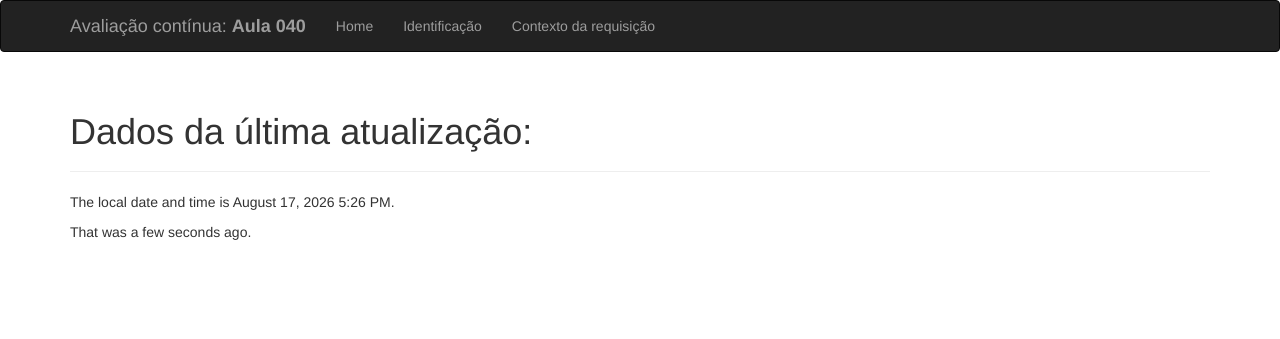
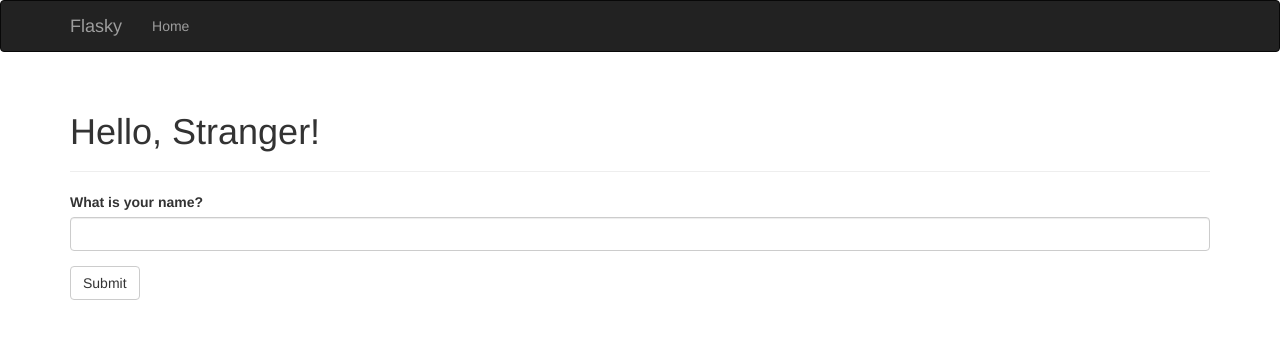
Before and after one commit to PTBDSWS-PT3037061/flasky, a Flask app: page / in a window 1280 px wide. Shown: the top 339 px of the page. Run offline with Flask 3, Linux system fonts and the light colour scheme; some libraries are stand-ins or nearby versions.

Commit message:
Adiciona formulário com Flask-WTF e arquivos de template

```diff
--- a/hello.py
+++ b/hello.py
@@ -1,42 +1,24 @@
-from flask import Flask, render_template, request, make_response, redirect, abort
+from flask import Flask, render_template, session, redirect, url_for, flash
 from flask_bootstrap import Bootstrap
-from flask_moment import Moment
-from datetime import datetime
+from flask_wtf import FlaskForm
+from wtforms import StringField, SubmitField
+from wtforms.validators import DataRequired
 
 app = Flask(__name__)
+app.config['SECRET_KEY'] = 'uma_chave_secreta_muito_segura_aqui'
 bootstrap = Bootstrap(app)
-moment = Moment(app)
 
-@app.route('/')
-@app.route('/home')
+class NameForm(FlaskForm):
+    name = StringField('What is your name?', validators=[DataRequired()])
+    submit = SubmitField('Submit')
+
+@app.route('/', methods=['GET', 'POST'])
 def index():
-    return render_template('index.html', current_time=datetime.utcnow())
-
-@app.route('/user/<nome>/<prontuario>/<instituicao>')
-def user(nome, prontuario, instituicao):
-    return render_template('user.html', nome=nome, prontuario=prontuario, instituicao=instituicao)
-
-@app.route('/contextorequisicao')
-def contextorequisicao():
-    navegador = request.headers.get('User-Agent')
-    ip = request.remote_addr
-    host = request.host
-    return render_template('contexto.html', nome="Renan Gomes Mota", navegador=navegador, ip=ip, host=host)
-
-@app.route('/codigostatusdiferente')
-def codigostatusdiferente():
-    return 'Bad request', 400
-
-@app.route('/objetoresposta')
-def objetoresposta():
-    response = make_response('<h1>Este documento carrega um cookie!</h1>')
-    response.set_cookie('meu_cookie', 'valor_teste')
-    return response
-
-@app.route('/redirecionamento')
-def redirecionamento():
-    return redirect('https://www.ifsp.edu.br/')
-
-@app.route('/abortar')
-def abortar():
-    abort(404)
+    form = NameForm()
+    if form.validate_on_submit():
+        old_name = session.get('name')
+        if old_name is not None and old_name != form.name.data:
+            flash('Looks like you have changed your name!')
+        session['name'] = form.name.data
+        return redirect(url_for('index'))
+    return render_template('index.html', form=form, name=session.get('name'))
--- a/templates/base.html
+++ b/templates/base.html
@@ -1,25 +1,31 @@
 {% extends "bootstrap/base.html" %}
 
-{% block title %}Avaliação Contínua{% endblock %}
+{% block title %}Flasky{% endblock %}
 
 {% block navbar %}
 <div class="navbar navbar-inverse" role="navigation">
     <div class="container">
         <div class="navbar-header">
-            <a class="navbar-brand" href="/">Avaliação contínua: <b>Aula 040</b></a>
+            <a class="navbar-brand" href="/">Flasky</a>
         </div>
         <div class="navbar-collapse collapse">
             <ul class="nav navbar-nav">
                 <li><a href="/">Home</a></li>
-                <li><a href="/user/Renan%20Gomes%20Mota/PT3037061/IFSP">Identificação</a></li>
-                <li><a href="/contextorequisicao">Contexto da requisição</a></li>
             </ul>
         </div>
     </div>
 </div>
 {% endblock %}
 
-{% block scripts %}
-{{ super() }}
-{{ moment.include_moment() }}
+{% block content %}
+<div class="container">
+    {% for message in get_flashed_messages() %}
+    <div class="alert alert-warning">
+        <button type="button" class="close" data-dismiss="alert">&times;</button>
+        {{ message }}
+    </div>
+    {% endfor %}
+
+    {% block page_content %}{% endblock %}
+</div>
 {% endblock %}
--- a/templates/index.html
+++ b/templates/index.html
@@ -1,11 +1,9 @@
 {% extends "base.html" %}
+{% import "bootstrap/wtf.html" as wtf %}
 
-{% block content %}
-<div class="container">
-    <div class="page-header">
-        <h1>Dados da última atualização:</h1>
-    </div>
-    <p>The local date and time is {{ moment(current_time).format('LLL') }}.</p>
-    <p>That was {{ moment(current_time).fromNow(refresh=True) }}.</p>
+{% block page_content %}
+<div class="page-header">
+    <h1>Hello, {% if name %}{{ name }}{% else %}Stranger{% endif %}!</h1>
 </div>
+{{ wtf.quick_form(form) }}
 {% endblock %}
```
Also changed, not shown: templates/contexto.html (deleted, +0 -12 lines), templates/user.html (deleted, +0 -11 lines).
